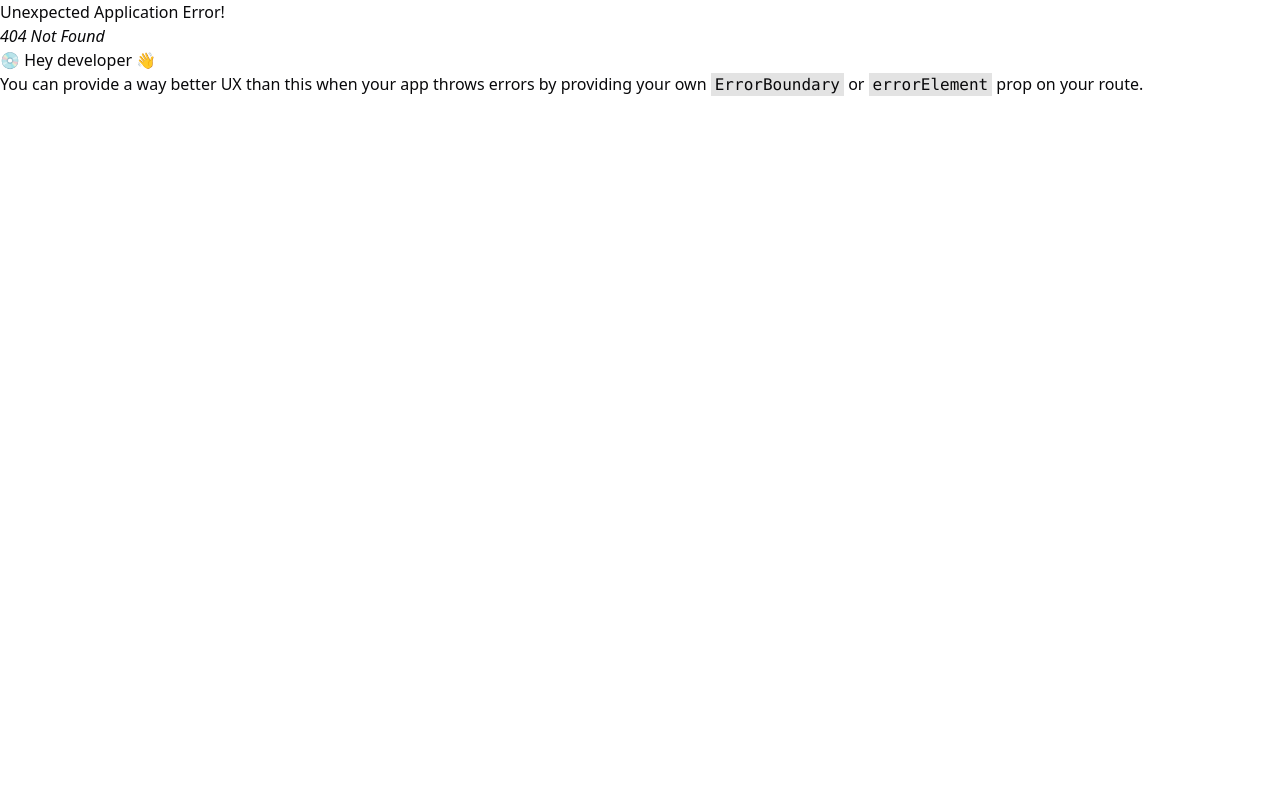
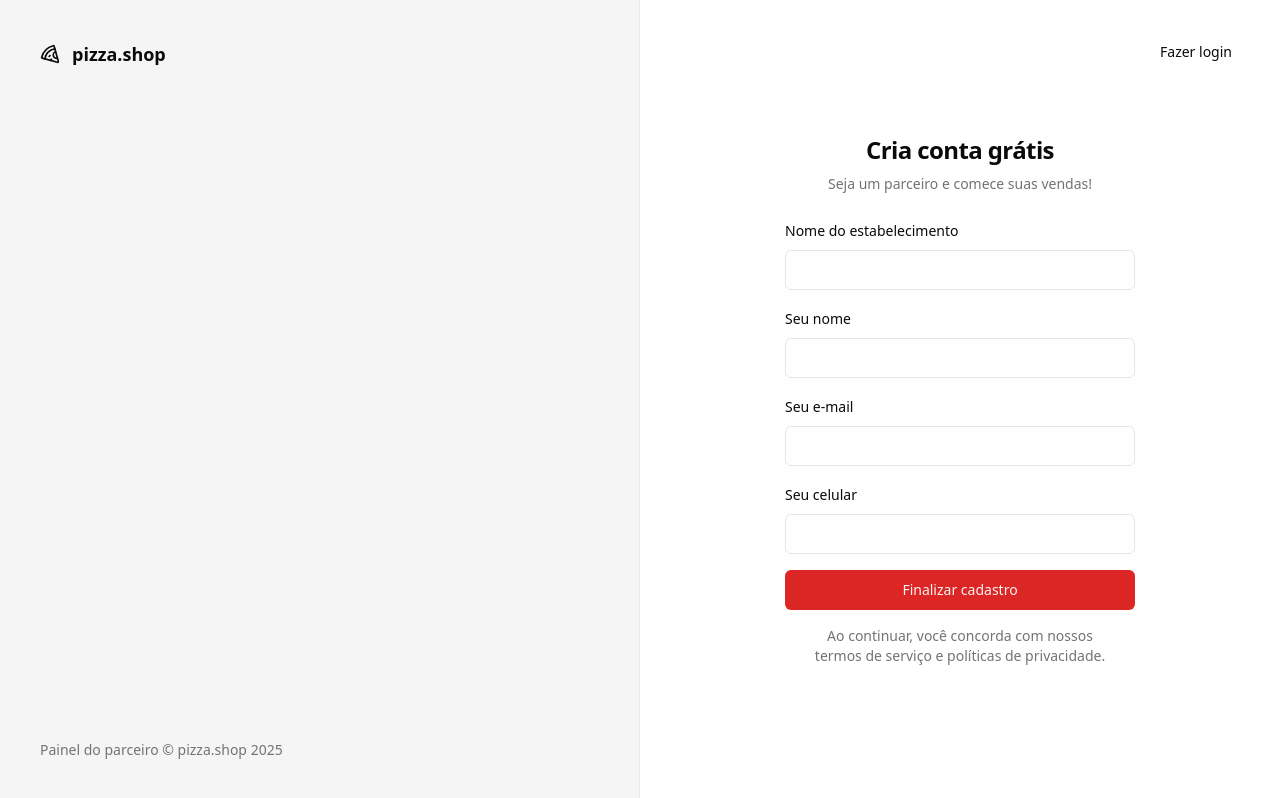
Before and after one commit to lesantosx/pizzashop-web, a React (Vite) app: page /sign-up in a window 1280 px wide. Before the commit this address had no page. Built offline with nearby package versions, Linux system fonts and the light colour scheme.

Commit message:
feat: created sign in and sign up pages

```diff
--- a/src/App.tsx
+++ b/src/App.tsx
@@ -1,5 +1,6 @@
 import { RouterProvider } from 'react-router'
 import { HelmetProvider, Helmet } from 'react-helmet-async'
+import { Toaster } from 'sonner'
 
 import './global.css'
 
@@ -9,7 +10,8 @@
 
   return (
     <HelmetProvider>
-      <Helmet titleTemplate="%s | pizza.shop"/>
+      <Helmet titleTemplate="%s | pizza.shop" />
+      <Toaster richColors />
       <RouterProvider router={router} />
     </HelmetProvider>
   )
--- /dev/null
+++ b/src/components/ui/input.tsx
@@ -0,0 +1,22 @@
+import * as React from "react"
+
+import { cn } from "@/lib/utils"
+
+const Input = React.forwardRef<HTMLInputElement, React.ComponentProps<"input">>(
+  ({ className, type, ...props }, ref) => {
+    return (
+      <input
+        type={type}
+        className={cn(
+          "flex h-10 w-full rounded-md border border-input bg-background px-3 py-2 text-base ring-offset-background file:border-0 file:bg-transparent file:text-sm file:font-medium file:text-foreground placeholder:text-muted-foreground focus-visible:outline-none focus-visible:ring-2 focus-visible:ring-ring focus-visible:ring-offset-2 disabled:cursor-not-allowed disabled:opacity-50 md:text-sm",
+          className
+        )}
+        ref={ref}
+        {...props}
+      />
+    )
+  }
+)
+Input.displayName = "Input"
+
+export { Input }
--- /dev/null
+++ b/src/components/ui/label.tsx
@@ -0,0 +1,24 @@
+import * as React from "react"
+import * as LabelPrimitive from "@radix-ui/react-label"
+import { cva, type VariantProps } from "class-variance-authority"
+
+import { cn } from "@/lib/utils"
+
+const labelVariants = cva(
+  "text-sm font-medium leading-none peer-disabled:cursor-not-allowed peer-disabled:opacity-70"
+)
+
+const Label = React.forwardRef<
+  React.ElementRef<typeof LabelPrimitive.Root>,
+  React.ComponentPropsWithoutRef<typeof LabelPrimitive.Root> &
+    VariantProps<typeof labelVariants>
+>(({ className, ...props }, ref) => (
+  <LabelPrimitive.Root
+    ref={ref}
+    className={cn(labelVariants(), className)}
+    {...props}
+  />
+))
+Label.displayName = LabelPrimitive.Root.displayName
+
+export { Label }
--- a/src/global.css
+++ b/src/global.css
@@ -1,59 +1,64 @@
 @tailwind base;
 @tailwind components;
 @tailwind utilities;
+
 @layer base {
   :root {
     --background: 0 0% 100%;
-    --foreground: 240 10% 3.9%;
+    --foreground: 0 0% 3.9%;
     --card: 0 0% 100%;
-    --card-foreground: 240 10% 3.9%;
+    --card-foreground: 0 0% 3.9%;
     --popover: 0 0% 100%;
-    --popover-foreground: 240 10% 3.9%;
-    --primary: 240 5.9% 10%;
-    --primary-foreground: 0 0% 98%;
-    --secondary: 240 4.8% 95.9%;
-    --secondary-foreground: 240 5.9% 10%;
-    --muted: 240 4.8% 95.9%;
-    --muted-foreground: 240 3.8% 46.1%;
-    --accent: 240 4.8% 95.9%;
-    --accent-foreground: 240 5.9% 10%;
+    --popover-foreground: 0 0% 3.9%;
+    --primary: 0 72.2% 50.6%;
+    --primary-foreground: 0 85.7% 97.3%;
+    --secondary: 0 0% 96.1%;
+    --secondary-foreground: 0 0% 9%;
+    --muted: 0 0% 96.1%;
+    --muted-foreground: 0 0% 45.1%;
+    --accent: 0 0% 96.1%;
+    --accent-foreground: 0 0% 9%;
     --destructive: 0 84.2% 60.2%;
     --destructive-foreground: 0 0% 98%;
-    --border: 240 5.9% 90%;
-    --input: 240 5.9% 90%;
-    --ring: 240 10% 3.9%;
+    --border: 0 0% 89.8%;
+    --input: 0 0% 89.8%;
+    --ring: 0 72.2% 50.6%;
+    --radius: 0.5rem;
     --chart-1: 12 76% 61%;
     --chart-2: 173 58% 39%;
     --chart-3: 197 37% 24%;
     --chart-4: 43 74% 66%;
     --chart-5: 27 87% 67%;
-    --radius: 0.5rem}
+  }
+
   .dark {
-    --background: 240 10% 3.9%;
+    --background: 0 0% 3.9%;
     --foreground: 0 0% 98%;
-    --card: 240 10% 3.9%;
+    --card: 0 0% 3.9%;
     --card-foreground: 0 0% 98%;
-    --popover: 240 10% 3.9%;
+    --popover: 0 0% 3.9%;
     --popover-foreground: 0 0% 98%;
-    --primary: 0 0% 98%;
-    --primary-foreground: 240 5.9% 10%;
-    --secondary: 240 3.7% 15.9%;
+    --primary: 0 72.2% 50.6%;
+    --primary-foreground: 0 85.7% 97.3%;
+    --secondary: 0 0% 14.9%;
     --secondary-foreground: 0 0% 98%;
-    --muted: 240 3.7% 15.9%;
-    --muted-foreground: 240 5% 64.9%;
-    --accent: 240 3.7% 15.9%;
+    --muted: 0 0% 14.9%;
+    --muted-foreground: 0 0% 63.9%;
+    --accent: 0 0% 14.9%;
     --accent-foreground: 0 0% 98%;
     --destructive: 0 62.8% 30.6%;
     --destructive-foreground: 0 0% 98%;
-    --border: 240 3.7% 15.9%;
-    --input: 240 3.7% 15.9%;
-    --ring: 240 4.9% 83.9%;
+    --border: 0 0% 14.9%;
+    --input: 0 0% 14.9%;
+    --ring: 0 72.2% 50.6%;
     --chart-1: 220 70% 50%;
     --chart-2: 160 60% 45%;
     --chart-3: 30 80% 55%;
     --chart-4: 280 65% 60%;
-    --chart-5: 340 75% 55%}
+    --chart-5: 340 75% 55%;
+  }
 }
+
 @layer base {
   * {
     @apply border-border;
--- a/src/pages/auth/Sign-in.tsx
+++ b/src/pages/auth/Sign-in.tsx
@@ -1,10 +1,86 @@
 import { Helmet } from 'react-helmet-async'
+import { useForm } from 'react-hook-form'
+import { Link } from 'react-router'
+import { z } from 'zod'
+import { toast } from 'sonner'
+
+import { Button } from '@/components/ui/button'
+import { Input } from '@/components/ui/input'
+import { Label } from '@/components/ui/label'
+
+const signInForm = z.object({
+  email: z.string().email()
+})
+
+type SignInForm = z.infer<typeof signInForm>
 
 export function SignIn() {
+  const {
+    register,
+    handleSubmit,
+    formState: { isSubmitting},
+    reset
+  } = useForm<SignInForm>()
+
+  async function handleSignIn(data: SignInForm) {
+    try {
+      await new Promise((resolve) => setTimeout(resolve, 2000))
+
+      reset()
+      toast.success('Enviamos um link de autenticação para seu e-mail.', {
+        action: {
+          label: 'Reenviar link',
+          onClick: () => handleSignIn(data)
+        }
+      })
+    } catch {
+      toast.error('Algo deu errado, tente novamente.')
+    }
+  }
+
   return (
     <div>
       <Helmet title="Login" />
-      <h1>Sign In</h1>
+      <div className='p-8'>
+        <Button
+          variant='ghost'
+          className='absolute top-8 right-8'
+          asChild
+          >
+          <Link to='/sign-up'>
+            Novo estabelecimento
+          </Link>
+        </Button>
+
+        <div className='w-[350px] flex flex-col justify-center gap-6'>
+          <div className='flex flex-col gap-2 text-center'>
+            <h1 className='text-2xl font-semibold tracking-tight'>
+              Acessar painel
+              </h1>
+            <p className='text-sm text-muted-foreground'>
+              Acompanhe suas vendas pelo painel do parceiro
+              </p>
+          </div>
+          <form onSubmit={handleSubmit(handleSignIn)} className='space-y-4'>
+            <div className='space-y-2'>
+              <Label htmlFor='email'>Seu e-mail</Label>
+              <Input
+                id='email'
+                type='email'
+                {...register('email')}
+               />
+            </div>
+
+            <Button
+              type='submit'
+              className='w-full'
+              disabled={isSubmitting}
+            >
+              Acessar painel
+            </Button>
+          </form>
+        </div>
+      </div>
     </div>
   )
 }
--- /dev/null
+++ b/src/pages/auth/sign-up.tsx
@@ -0,0 +1,121 @@
+import { Helmet } from 'react-helmet-async'
+import { useForm } from 'react-hook-form'
+import { Link, useNavigate } from 'react-router'
+import { z } from 'zod'
+import { toast } from 'sonner'
+
+import { Button } from '@/components/ui/button'
+import { Input } from '@/components/ui/input'
+import { Label } from '@/components/ui/label'
+
+const signUpForm = z.object({
+  restaurantName: z.string(),
+  managerName: z.string(),
+  phone: z.string(),
+  email: z.string().email()
+})
+
+type SignUpForm = z.infer<typeof signUpForm>
+
+export function SignUp() {
+  const navigate = useNavigate()
+  const {
+    register,
+    handleSubmit,
+    formState: { isSubmitting},
+    reset
+  } = useForm<SignUpForm>()
+
+  async function handleSignIn(data: SignUpForm) {
+    try {
+      await new Promise((resolve) => setTimeout(resolve, 2000))
+
+      reset()
+      toast.success('Restaurante cadastro com sucesso!', {
+        action: {
+          label: 'Login',
+          onClick: () => navigate('/sign-in')
+        }
+      })
+    } catch {
+      toast.error('Algo deu errado, tente novamente.')
+    }
+  }
+
+  return (
+    <div>
+      <Helmet title="Cadastro" />
+      <div className='p-8'>
+        <Button
+          variant='ghost'
+          className='absolute top-8 right-8'
+          asChild
+        >
+          <Link to='/sign-in'>
+            Fazer login
+          </Link>
+        </Button>
+
+        <div className='w-[350px] flex flex-col justify-center gap-6'>
+          <div className='flex flex-col gap-2 text-center'>
+            <h1 className='text-2xl font-semibold tracking-tight'>
+              Cria conta grátis
+            </h1>
+            <p className='text-sm text-muted-foreground'>
+              Seja um parceiro e comece suas vendas!
+            </p>
+          </div>
+          <form onSubmit={handleSubmit(handleSignIn)} className='space-y-4'>
+            <div className='space-y-2'>
+              <Label htmlFor='restaurantName'>Nome do estabelecimento</Label>
+              <Input
+                id='restaurantName'
+                type='text'
+                {...register('restaurantName')}
+               />
+            </div>
+
+            <div className='space-y-2'>
+              <Label htmlFor='managerName'>Seu nome</Label>
+              <Input
+                id='managerName'
+                type='text'
+                {...register('managerName')}
+               />
+            </div>
+
+            <div className='space-y-2'>
+              <Label htmlFor='email'>Seu e-mail</Label>
+              <Input
+                id='email'
+                type='email'
+                {...register('email')}
+               />
+            </div>
+
+            <div className='space-y-2'>
+              <Label htmlFor='phone'>Seu celular</Label>
+              <Input
+                id='phone'
+                type='text'
+                {...register('phone')}
+               />
+            </div>
+
+            <Button
+              type='submit'
+              className='w-full'
+              disabled={isSubmitting}
+            >
+              Finalizar cadastro
+            </Button>
+
+            <p className='px-6 text-center text-sm text-muted-foreground'>
+              Ao continuar, você concorda com nossos termos de serviço e políticas de privacidade.
+            </p>
+          </form>
+        </div>
+      </div>
+    </div>
+  )
+}
--- a/src/pages/layouts/Auth.tsx
+++ b/src/pages/layouts/Auth.tsx
@@ -1,11 +1,20 @@
 import { Outlet } from 'react-router'
+import { Pizza } from 'lucide-react'
 
 export function AuthLayout() {
   return (
-    <div>
-      <h1>Sign In</h1>
+    <div className='min-h-screen grid grid-cols-2'>
+      <div className='h-full border-r border-foreground/5 bg-muted p-10 text-muted-foreground flex flex-col justify-between'>
+        <div className='flex items-center gap-3 text-lg font-medium text-foreground'>
+          <Pizza className='h-5 w-5' />
+          <span className='font-semibold'>pizza.shop</span>
+        </div>
+        <footer className='text-sm'>
+          Painel do parceiro &copy; pizza.shop {new Date().getFullYear()}
+        </footer>
+      </div>
 
-      <div>
+      <div className='flex flex-col items-center justify-center relative'>
         <Outlet />
       </div>
     </div>
--- a/src/routes.tsx
+++ b/src/routes.tsx
@@ -3,6 +3,7 @@
 import { AuthLayout } from './pages/layouts/auth'
 import { Dashboard } from './pages/app/dashboard'
 import { SignIn } from './pages/auth/sign-in'
+import { SignUp } from './pages/auth/sign-up'
 
 export const router = createBrowserRouter([
   {
@@ -16,7 +17,8 @@
     path: '/',
     element: <AuthLayout />,
     children: [
-      { path: '/sign-in', element: <SignIn /> }
+      { path: '/sign-in', element: <SignIn /> },
+      { path: '/sign-up', element: <SignUp /> },
     ]
   }
 ])
```
Also changed, not shown: package.json (+6 -1 lines), 1 other file (tests, documents, lock files or other folders).
